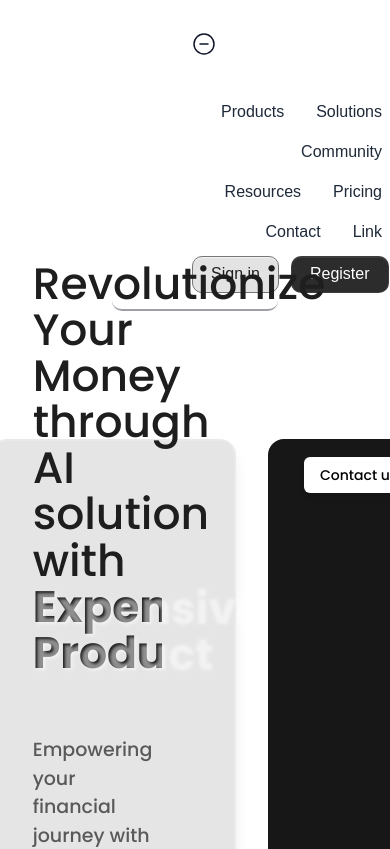
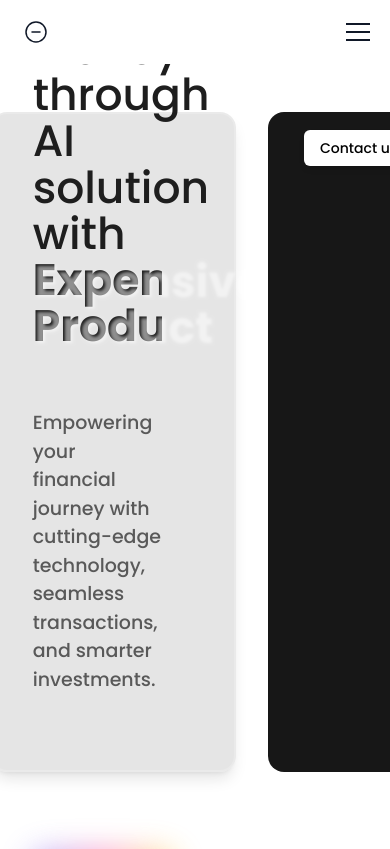
Before and after one commit to zeroaxiis/expensiveproduct-frontend, a Next.js app: page / in a window 390 px wide. Shown: the top 849 px of the page. Built offline with nearby package versions, Linux system fonts and the light colour scheme.

Commit message:
final header for landing page

```diff
--- a/src/app/layout.tsx
+++ b/src/app/layout.tsx
@@ -13,8 +13,8 @@ const geistMono = Geist_Mono({
 });
 
 export const metadata: Metadata = {
-  title: "Create Next App",
-  description: "Generated by create next app",
+  title: "Expensive Product",
+  description: "Generated by Team ZeroAxiis ",
 };
 
 export default function RootLayout({
--- a/src/common/components/Header/component/Button/index.tsx
+++ b/src/common/components/Header/component/Button/index.tsx
@@ -29,7 +29,7 @@ export const Button = React.forwardRef<HTMLButtonElement, ButtonProps>(
     ref
   ) => {
     const base =
-      "inline-flex items-center justify-center gap-2 transition-transform active:translate-y-[1px]";
+      "inline-flex items-center justify-center gap-2 transition-transform active:translate-y-[1px] cursor-pointer";
 
     const sizeClass =
       size === "small"
@@ -62,6 +62,7 @@ export const Button = React.forwardRef<HTMLButtonElement, ButtonProps>(
       alignItems: "center",
       gap: "var(--sds-size-space-200)",
       borderRadius: "var(--sds-size-radius-200)",
+      cursor: "pointer",
     };
 
     let variantStyle: React.CSSProperties = {};
--- a/src/common/components/Header/index.tsx
+++ b/src/common/components/Header/index.tsx
@@ -1,24 +1,35 @@
 "use client";
 
-import React from "react";
+import React, { useState } from "react";
 import Button from "./component/Button";
+import { useBackgroundColor } from "../ChangeBackground";
 
-const NAV_ITEMS = [
-  "Products",
-  "Solutions",
-  "Community",
-  "Resources",
-  "Pricing",
-  "Contact",
-  "Link",
-];
+const NAV_ITEMS = ["Solutions", "Resources", "Pricing", "Contact Us"];
 
 export default function Header() {
+  const [isMenuOpen, setIsMenuOpen] = useState(false);
+  const { backgroundColor } = useBackgroundColor();
+
+  const isBlackBackground = backgroundColor === "bg-black";
+  const headerBgClass = isBlackBackground ? "bg-black" : "bg-white";
+  const textColorClass = isBlackBackground ? "text-white" : "text-gray-800";
+  const logoColorClass = isBlackBackground ? "text-white" : "text-gray-900";
+  const hoverBgClass = isBlackBackground
+    ? "hover:bg-zinc-800"
+    : "hover:bg-gray-200";
+  const hoverTextClass = isBlackBackground
+    ? "hover:text-white"
+    : "hover:text-gray-900";
+
   return (
-    <header className="w-80% backdrop-blur-3xl bg-white  border-b-2 border-zinc-400 mx-28 my-4 flex justify-center rounded-[10px]">
-      <div className="flex w-full px-20 py-4 items-center gap-10 flex-wrap rounded-[10px]">
+    <div className="fixed top-0 left-0 right-0 z-50 flex justify-center">
+      <header
+        className={`backdrop-blur-3xl transition-colors duration-200 ease-in-out w-full ${headerBgClass}`}
+      >
+        {/* Desktop/Tablet Layout */}
+        <div className="hidden md:flex w-full max-w-[1440px] mx-auto py-4 items-center gap-4 md:gap-10 flex-wrap">
           <div
-          className="flex w-10 justify-center items-center text-gray-900"
+            className={`flex w-10 justify-center items-center shrink-0 transition-colors duration-200 ${logoColorClass}`}
             aria-label="logo"
           >
             {/* Placeholder logo - replace with real SVG/image */}
@@ -46,24 +57,106 @@ export default function Header() {
           </div>
 
           <nav
-          className="flex justify-end items-start align-top gap-x-2 gap-y-2 flex-1 flex-wrap"
+            className="flex justify-end items-start align-top gap-x-1 sm:gap-x-2 gap-y-2 flex-1 flex-wrap font-['Poppins'] font-light"
             aria-label="main navigation"
           >
             {NAV_ITEMS.map((item) => (
               <a
                 key={item}
-              className={`text-gray-800 px-3 py-1 rounded-xl height-full hover:bg-gray-200 hover:text-gray-900 transition-colors `}
+                className={`px-2 sm:px-3 py-1 rounded-xl text-sm sm:text-base transition-colors duration-200 ${textColorClass} ${hoverBgClass} ${hoverTextClass}`}
                 href="#"
               >
                 {item}
               </a>
             ))}
-          <div className="flex w-[202px] items-center gap-3 shrink-0 h-full">
+            <div className="flex w-full sm:w-auto items-center gap-3 shrink-0 h-full mt-2 sm:mt-0 justify-center sm:justify-start">
               <Button text="Sign in" variant="muted" size="small" />
               <Button text="Register" variant="dark" size="small" />
             </div>
           </nav>
         </div>
+
+        {/* Mobile Layout */}
+        <div className="flex md:hidden w-full max-w-[1440px] mx-auto px-4 sm:px-6 lg:px-8 py-4 items-center justify-between">
+          {/* Logo */}
+          <div
+            className={`flex w-10 justify-center items-center shrink-0 transition-colors duration-200 ${logoColorClass}`}
+            aria-label="logo"
+          >
+            <svg
+              width="24"
+              height="24"
+              viewBox="0 0 24 24"
+              fill="none"
+              xmlns="http://www.w3.org/2000/svg"
+            >
+              <circle
+                cx="12"
+                cy="12"
+                r="10"
+                stroke="currentColor"
+                strokeWidth="1.5"
+              />
+              <path
+                d="M8 12h8"
+                stroke="currentColor"
+                strokeWidth="1.5"
+                strokeLinecap="round"
+              />
+            </svg>
+          </div>
+
+          {/* Hamburger Menu Button */}
+          <button
+            onClick={() => setIsMenuOpen(!isMenuOpen)}
+            className={`flex flex-col gap-1.5 w-8 h-8 justify-center items-center rounded-md transition-colors duration-200 ${hoverBgClass}`}
+            aria-label="Toggle menu"
+          >
+            <span
+              className={`w-6 h-0.5 transition-all duration-300 ${
+                isBlackBackground ? "bg-white" : "bg-gray-900"
+              } ${isMenuOpen ? "rotate-45 translate-y-2" : ""}`}
+            ></span>
+            <span
+              className={`w-6 h-0.5 transition-all duration-300 ${
+                isBlackBackground ? "bg-white" : "bg-gray-900"
+              } ${isMenuOpen ? "opacity-0" : ""}`}
+            ></span>
+            <span
+              className={`w-6 h-0.5 transition-all duration-300 ${
+                isBlackBackground ? "bg-white" : "bg-gray-900"
+              } ${isMenuOpen ? "-rotate-45 -translate-y-2" : ""}`}
+            ></span>
+          </button>
+        </div>
       </header>
+
+      {/* Mobile Menu Overlay */}
+      {isMenuOpen && (
+        <div
+          className={`md:hidden fixed inset-0 top-16 z-40 overflow-y-auto transition-colors duration-200 ${headerBgClass}`}
+        >
+          <nav
+            className="flex flex-col p-6 gap-4 font-['Poppins'] font-light"
+            aria-label="mobile navigation"
+          >
+            {NAV_ITEMS.map((item) => (
+              <a
+                key={item}
+                className={`px-4 py-3 rounded-xl text-base text-center transition-colors duration-200 ${textColorClass} ${hoverBgClass} ${hoverTextClass}`}
+                href="#"
+                onClick={() => setIsMenuOpen(false)}
+              >
+                {item}
+              </a>
+            ))}
+            <div className="flex flex-col gap-3 mt-4">
+              <Button text="Sign in" variant="muted" size="small" />
+              <Button text="Register" variant="dark" size="small" />
+            </div>
+          </nav>
+        </div>
+      )}
+    </div>
   );
 }
--- a/src/pages/LandingPage/index.tsx
+++ b/src/pages/LandingPage/index.tsx
@@ -3,14 +3,13 @@
 import React from "react";
 import HeroSection from "./Components/HeroSection";
 import BenefitsSection from "./Components/BenifitsSection";
-import { BackgroundProvider } from "@/src/common/components/ChangeBackground";
 
 const LandingPage = () => {
   return (
-    <BackgroundProvider>
+    <>
       <HeroSection />
       <BenefitsSection />
-    </BackgroundProvider>
+    </>
   );
 };
 
```
Also changed, not shown: src/app/page.tsx (+5 -2 lines). Lines whose indentation alone changed are shown as unchanged.
